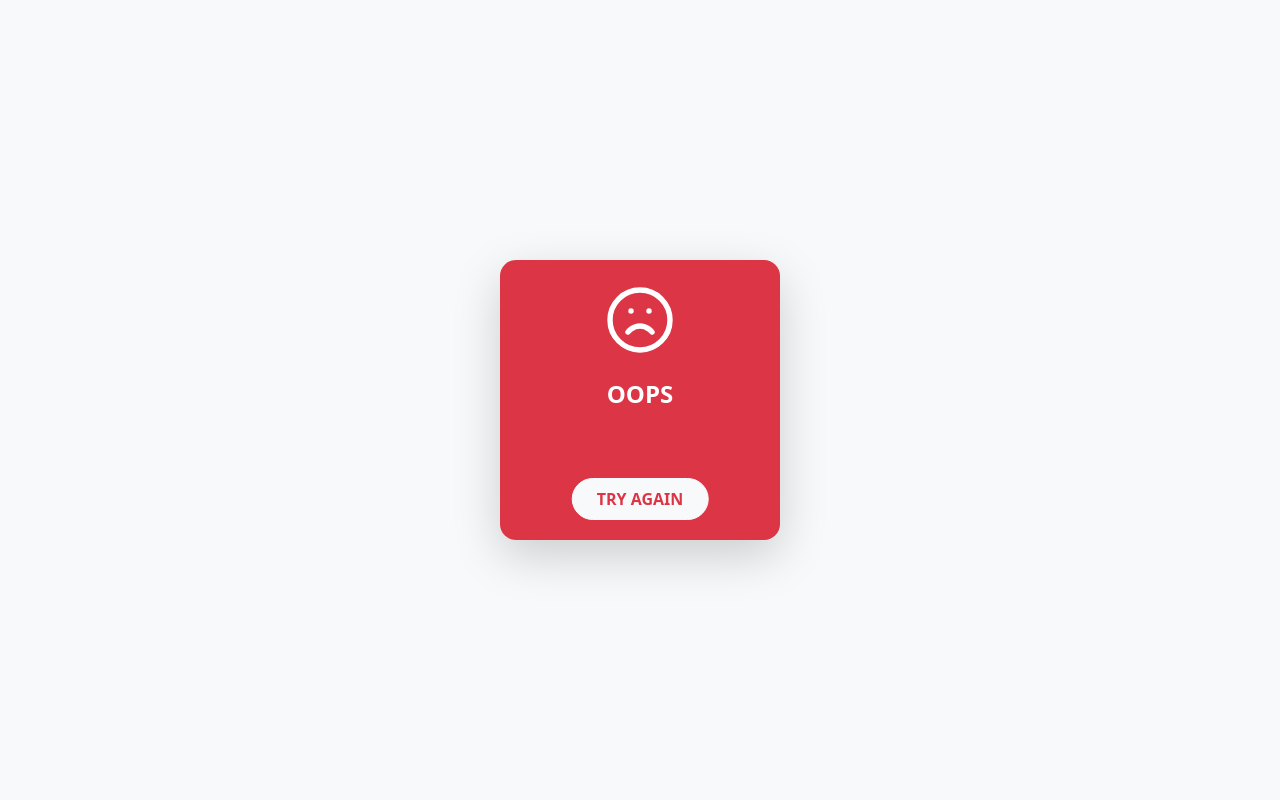
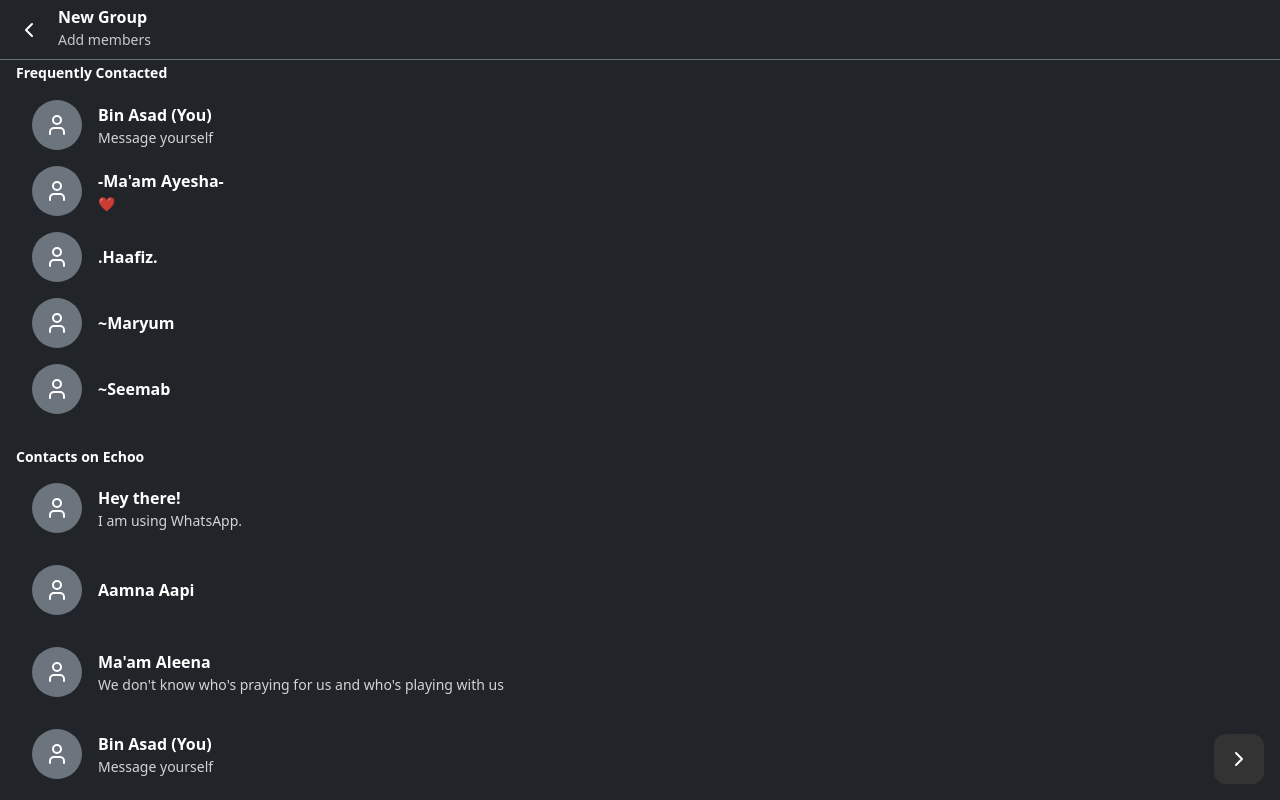
Before and after one commit to Huzaim-Bin-Asad/echoo, a React (Create React App) app: page /new-group in a window 1280 px wide. Shown: the top 800 px of the page. Built offline with nearby package versions, Linux system fonts and the light colour scheme; no server answers; the HTML template or start-up script is replaced by a standard one.

Commit message:
Added NewGroup page and related componenets

```diff
--- /dev/null
+++ b/src/components/NewGroup/ChevronButton.jsx
@@ -0,0 +1,21 @@
+import React from 'react';
+import { ChevronRight } from 'lucide-react';
+
+const ChevronButton = () => {
+  return (
+    <div
+      className="position-fixed bottom-0 end-0 m-3 d-flex justify-content-center align-items-center"
+      style={{
+        width: 50,
+        height: 50,
+        backgroundColor: '#333', // Background color of the square
+        borderRadius: '12px',      // Border radius for the square
+        cursor: 'pointer',
+      }}
+    >
+      <ChevronRight size={24} color="white" />
+    </div>
+  );
+};
+
+export default ChevronButton;
--- /dev/null
+++ b/src/components/NewGroup/ContactItem.jsx
@@ -0,0 +1,23 @@
+import React from 'react';
+import { User } from 'lucide-react';
+
+const ContactItem = ({ name, message, selected }) => (
+  <div
+    className={`d-flex align-items-center px-3 py-2 ${selected ? 'bg-secondary bg-opacity-50 rounded' : ''}`}
+    style={{ cursor: 'pointer' }}
+  >
+    <div
+      className="bg-secondary rounded-circle d-flex justify-content-center align-items-center"
+      style={{ width: 50, height: 50 }}
+    >
+      <User size={24} color="white" />
+    </div>
+
+    <div className="d-flex flex-column ms-3" style={{ flex: 1 }}>
+      <div className="fw-bold">{name}</div>
+      {message && <small className="text-white" style={{ opacity: 0.8 }}>{message}</small>}
+    </div>
+  </div>
+);
+
+export default ContactItem;
--- /dev/null
+++ b/src/components/NewGroup/ContactList.jsx
@@ -0,0 +1,35 @@
+import React from 'react';
+import ContactItem from './ContactItem';
+
+export const contacts = [
+  { name: "Bin Asad (You)", message: "Message yourself" },
+  { name: "-Ma'am Ayesha-", message: "❤️" },
+  { name: ".Haafiz." },
+  { name: "~Maryum" },
+  { name: "~Seemab" },
+  { name: "Hey there!", message: "I am using WhatsApp." },
+  { name: "Aamna Aapi" },
+  {
+    name: "Ma'am Aleena",
+    message: "We don't know who's praying for us and who's playing with us"},
+    { name: "Bin Asad (You)", message: "Message yourself" },
+    { name: "-Ma'am Ayesha-", message: "❤️" },
+    { name: ".Haafiz." },
+    { name: "~Maryum" },
+    { name: "~Seemab" },
+    { name: "Hey there!", message: "I am using WhatsApp." },
+    { name: "Aamna Aapi" },
+
+];
+
+const ContactList = ({ contacts, selected, toggleSelect }) => (
+  <div className="d-flex flex-column mt-2 pb-5">
+    {contacts.map((contact, index) => (
+      <div key={index} className="mb-3" onClick={() => toggleSelect(contact)}>
+        <ContactItem {...contact} selected={selected.includes(contact)} />
+      </div>
+    ))}
+  </div>
+);
+
+export default ContactList;
--- /dev/null
+++ b/src/components/NewGroup/Header.jsx
@@ -0,0 +1,25 @@
+import React from 'react';
+import { ChevronLeft } from 'lucide-react';
+import { useNavigate } from 'react-router-dom';
+
+const Header = ({ count, total }) => {
+  const navigate = useNavigate();
+
+  return (
+    <div className="d-flex justify-content-between align-items-center px-3 py-2 border-bottom border-secondary bg-dark text-white position-sticky top-0 z-1">
+      <div className="d-flex align-items-center gap-3">
+        <button className="btn btn-link text-white p-0 m-0" onClick={() => navigate('/add')}>
+          <ChevronLeft size={24} />
+        </button>
+        <div>
+          <h6 className="mb-0 fw-semibold">New Group</h6>
+          <small className="text-white" style={{ opacity: 0.75 }}>
+            {count > 0 ? `${count} of ${total} selected` : 'Add members'}
+          </small>
+        </div>
+      </div>
+    </div>
+  );
+};
+
+export default Header;
--- /dev/null
+++ b/src/components/NewGroup/SelectedContacts.jsx
@@ -0,0 +1,35 @@
+import React from 'react';
+import { CircleX } from 'lucide-react';
+
+const getInitials = (name) => name?.[0]?.toUpperCase();
+
+const SelectedContacts = ({ selected, toggleSelect }) => (
+  <div className="d-flex px-3 py-2 overflow-auto gap-3 border-bottom border-secondary">
+    {selected.map((contact, idx) => (
+      <div key={idx} className="position-relative text-center">
+        <div
+          className="bg-secondary rounded-circle d-flex justify-content-center align-items-center"
+          style={{ width: 48, height: 48 }}
+        >
+          <span className="text-white fw-bold">{getInitials(contact.name)}</span>
+        </div>
+        <div
+          className="position-absolute bg-dark rounded-circle p-1"
+          style={{
+            bottom: 16, // Adjust this to make it touch the circle
+            right: -3,  // Adjust this to make it touch the circle
+            cursor: 'pointer',
+          }}
+          onClick={() => toggleSelect(contact)}
+        >
+          <CircleX size={14} color="white" />
+        </div>
+        <small className="d-block mt-1" style={{ width: 60, fontSize: 10, marginLeft: -5 }}>
+          {contact.name.split(' ')[0]}
+        </small>
+      </div>
+    ))}
+  </div>
+);
+
+export default SelectedContacts;
--- a/src/pages/Add.jsx
+++ b/src/pages/Add.jsx
@@ -13,6 +13,11 @@ const Add = () => {
     navigate('/new-contact');  // Navigate to the NewContact page
   };
 
+  // Handle the "New group" button click
+  const handleNewGroupClick = () => {
+    navigate('/new-group');  // Navigate to the NewGroup page
+  };
+
   return (
     <SlideWrapper>
       <div className="bg-dark text-white d-flex flex-column vh-100">
@@ -20,11 +25,15 @@ const Add = () => {
 
         <div className="flex-grow-1 overflow-auto">
           <div className="px-3 pt-2">
-            <ActionItem icon="group" label="New group" />
+            <ActionItem
+              icon="group"
+              label="New group"
+              onClick={handleNewGroupClick}  // Pass the handler for "New group"
+            />
             <ActionItem
               icon="contact"
               label="New contact"
-              onClick={handleNewContactClick}  // Pass the handler as prop
+              onClick={handleNewContactClick}  // Pass the handler for "New contact"
             />
           </div>
 
--- a/src/pages/NewGroup.jsx
+++ b/src/pages/NewGroup.jsx
@@ -0,0 +1,52 @@
+import React, { useState } from 'react';
+import Header from '../components/NewGroup/Header';
+import ContactList from '../components/NewGroup/ContactList';
+import SelectedContacts from '../components/NewGroup/SelectedContacts';
+import { contacts as allContacts } from '../components/NewGroup/ContactList';
+import ContactItem from '../components/NewGroup/ContactItem';
+import ChevronButton from '../components/NewGroup/ChevronButton'; // Import ChevronButton
+
+const NewContact = () => {
+  const [selected, setSelected] = useState([]);
+
+  const toggleSelect = (contact) => {
+    if (selected.includes(contact)) {
+      setSelected(selected.filter((c) => c !== contact));
+    } else {
+      setSelected([...selected, contact]);
+    }
+  };
+
+  const frequentlyContacted = allContacts.slice(0, 5);
+  const others = allContacts.slice(5);
+
+  return (
+    <div className="bg-dark text-white min-vh-100">
+      <Header count={selected.length} total={allContacts.length} />
+      {selected.length > 0 && (
+        <SelectedContacts selected={selected} toggleSelect={toggleSelect} />
+      )}
+      <div className="px-3">
+        <small className="fw-bold">Frequently Contacted</small>
+        <div className="d-flex flex-column mt-2">
+          {frequentlyContacted.map((contact, idx) => (
+            <div key={idx} onClick={() => toggleSelect(contact)}>
+              <ContactItem {...contact} selected={selected.includes(contact)} />
+            </div>
+          ))}
+        </div>
+        <small className="fw-bold mt-4 d-block">Contacts on Echoo</small>
+        <ContactList
+          contacts={others}
+          selected={selected}
+          toggleSelect={toggleSelect}
+        />
+      </div>
+
+      {/* Chevron Button */}
+      <ChevronButton />
+    </div>
+  );
+};
+
+export default NewContact;
```
